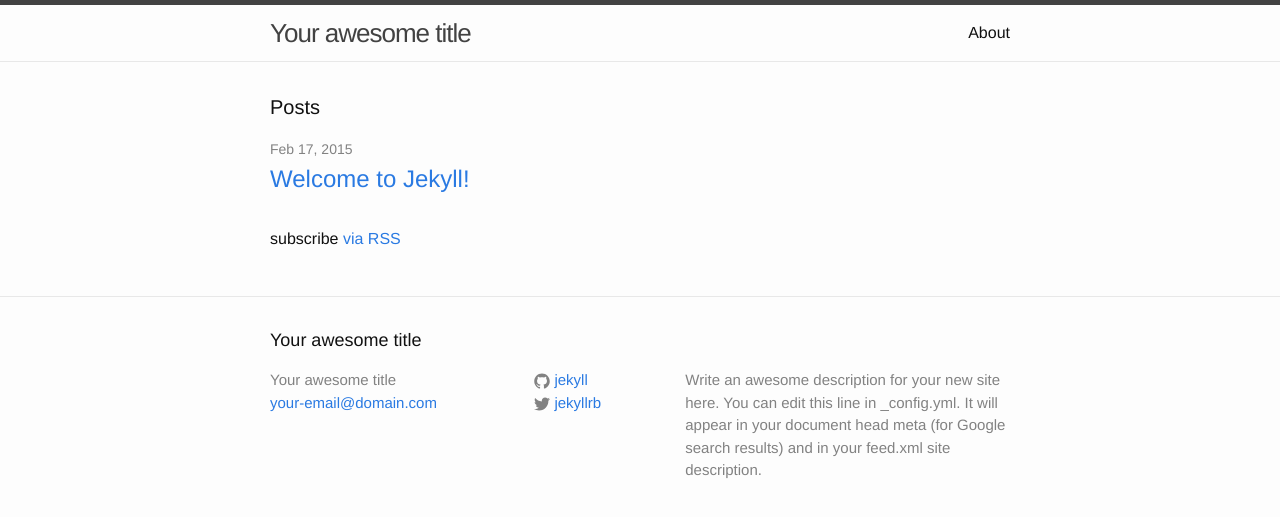
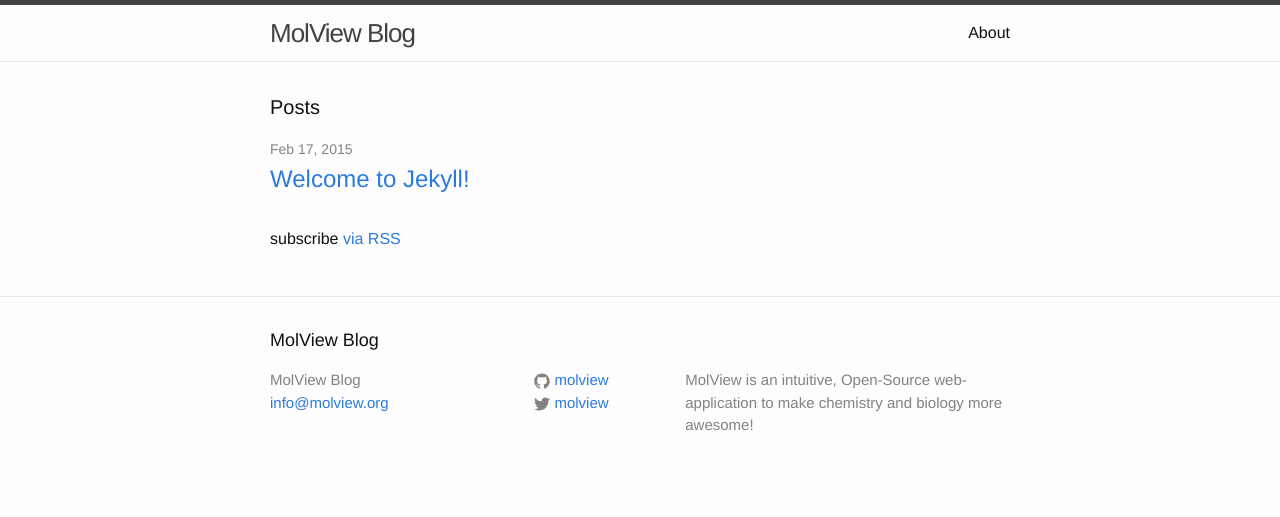
Before and after one commit to molview/molview_blog, a Jekyll site: the page built from index.html, in a window 1280 px wide. Shown: the top 517 px of the page. Built offline with Jekyll 4.4.1, drawn with Linux system fonts in a browser that asks for light colours.

Commit message:
Configure blog.molview.org

```diff
--- /dev/null
+++ b/CNAME
@@ -0,0 +1 @@
+blog.molview.org
--- a/_config.yml
+++ b/_config.yml
@@ -1,14 +1,11 @@
 # Site settings
-title: Your awesome title
-email: your-email@domain.com
-description: > # this means to ignore newlines until "baseurl:"
-  Write an awesome description for your new site here. You can edit this
-  line in _config.yml. It will appear in your document head meta (for
-  Google search results) and in your feed.xml site description.
-baseurl: "" # the subpath of your site, e.g. /blog/
-url: "http://yourdomain.com" # the base hostname & protocol for your site
-twitter_username: jekyllrb
-github_username:  jekyll
+title: MolView Blog
+email: info@molview.org
+description: MolView is an intuitive, Open-Source web-application to make chemistry and biology more awesome!
+baseurl: ""
+url: "http://blog.molview.org"
+twitter_username: molview
+github_username:  molview
 
 # Build settings
 markdown: kramdown
```
